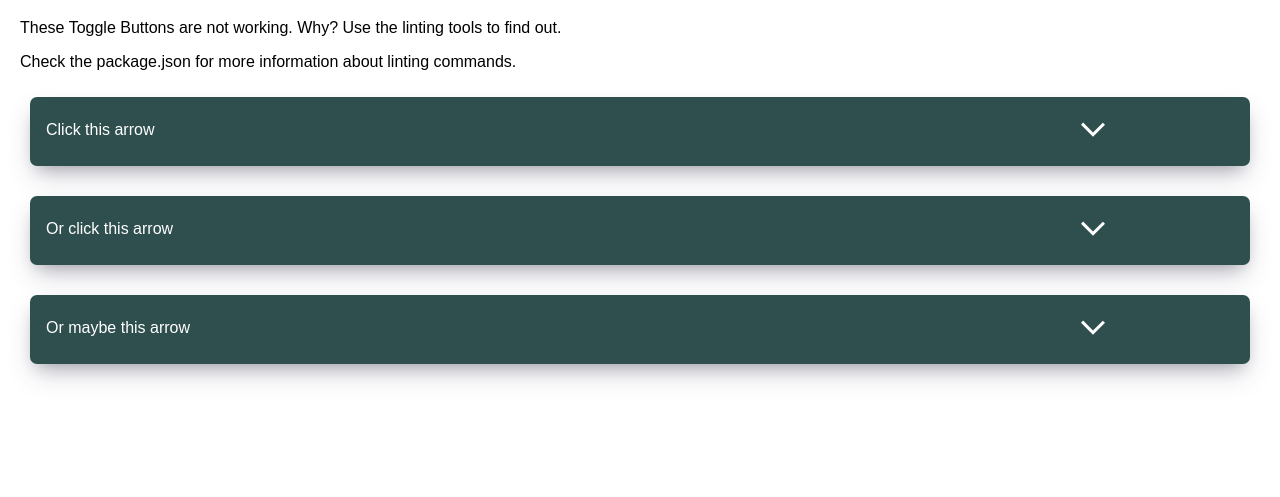
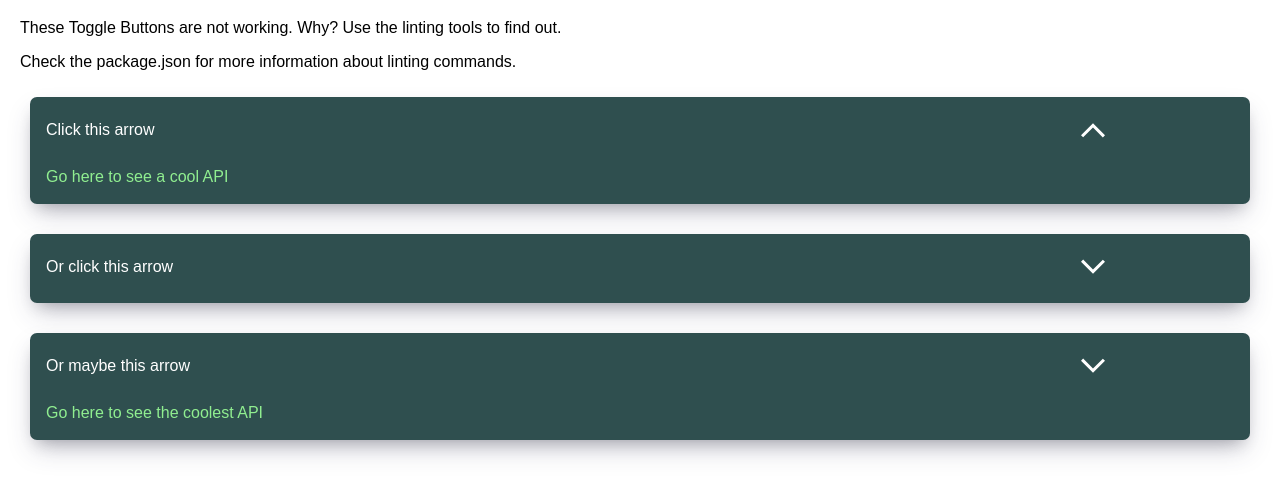
Before and after one commit to TinaMichl/npm-and-Linting-Basics, a website: page index.html in a window 1280 px wide. Both pictures are taken after a click on the button 1092 px from the left and 192 px from the top of the page. Shown: the part 61-558 px from the top of the page. Drawn offline with Linux system fonts and the light colour scheme.

Commit message:
found all mistakes

```diff
--- a/index.html
+++ b/index.html
@@ -21,7 +21,7 @@
     <ul>
       <li class="card" data-js="card">
         <p>Click this arrow</p>
-        <button type="button" data-js="button" data.js="buttons">
+        <button type="button" data-js="button">
           <svg
             data-js="arrow"
             xmlns="http://www.w3.org/2000/svg"
@@ -65,7 +65,7 @@
             <path d="m24 30.75-12-12 2.15-2.15L24 26.5l9.85-9.85L36 18.8Z" />
           </svg>
         </button>
-        <a data-js="link" class="hidden" href="https://ghibliapi.herokuapp.com/"
+        <a data-js="link" class="hide" href="https://ghibliapi.herokuapp.com/"
           >Go here to see the coolest API</a
         >
       </li>
--- a/index.js
+++ b/index.js
@@ -1,13 +1,13 @@
 function toggleButton() {
-  const cards = document.querySelectorAll('[data-js=card]');
-  const buttons = card.querySelectorAll('[data-js=buttons]');
+  const cards = document.querySelectorAll('[data-js="card"]');
   cards.forEach(card => {
     const button = card.querySelector('[data-js="button"]');
-    const link = cards.querySelector('[data-js="link"]');
+    const link = card.querySelector('[data-js="link"]');
     const arrow = card.querySelector('[data-js="arrow"]');
     button.addEventListener('click', () => {
-      link.classList.toggle('hide');
+      link.classList.toggle('hidden');
       arrow.classList.toggle('rotate');
     });
   });
 }
+toggleButton();
```
